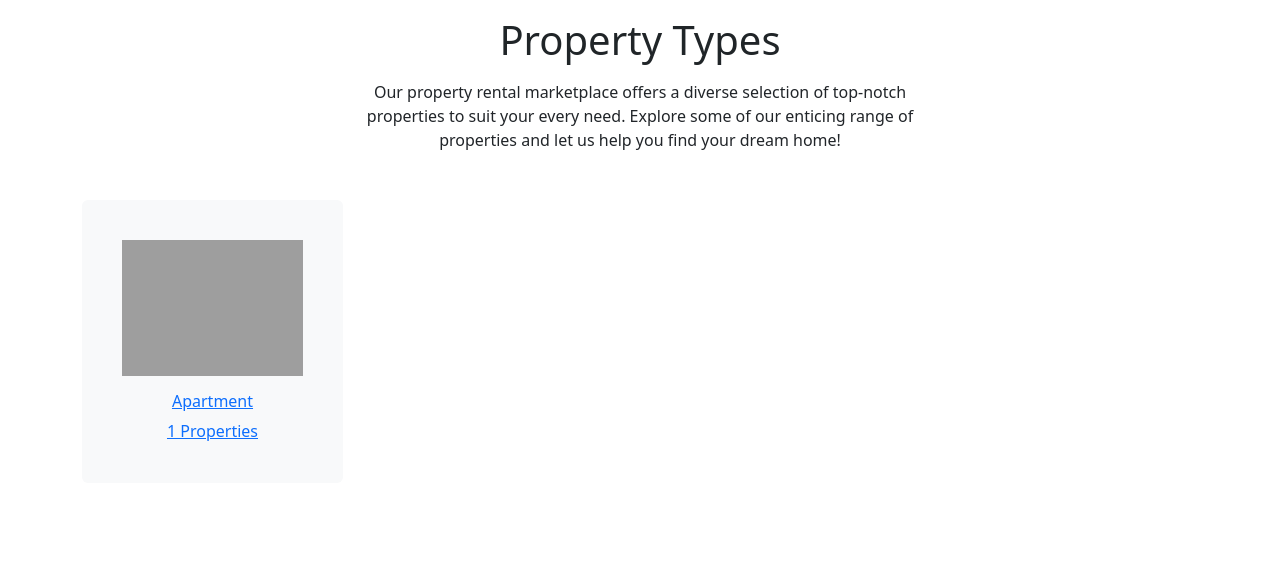
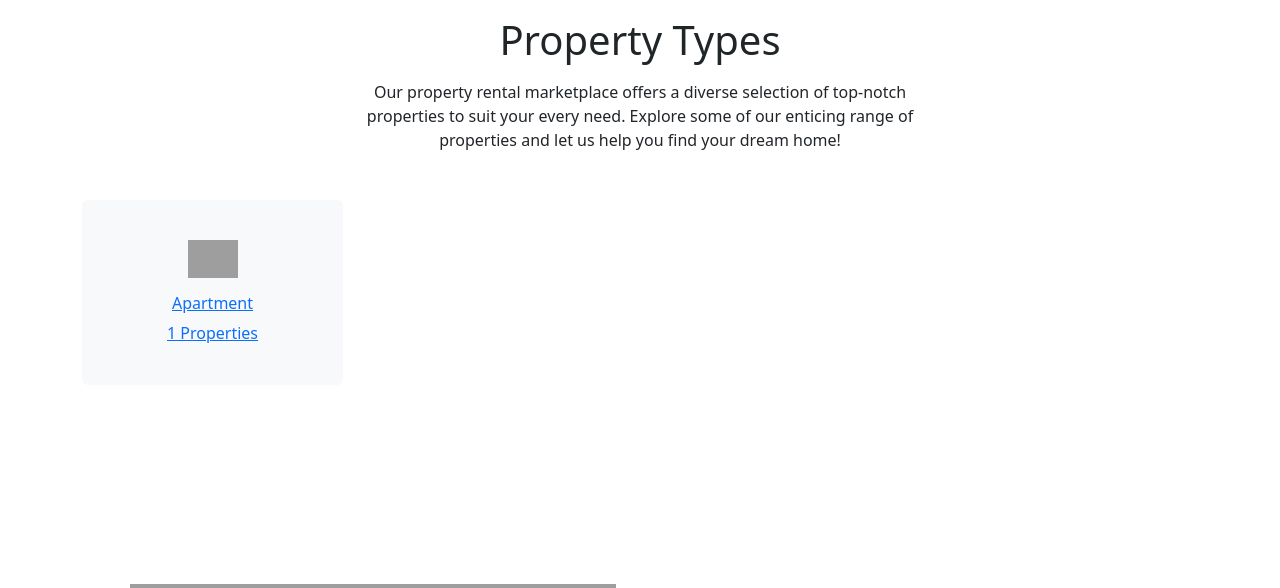
Before and after one commit to AlexDimov-04/Property-Rental-Marketplace, a Django app: page / in a window 1280 px wide. Shown: the part 559-1147 px from the top of the page. Run offline with Django 5.2, Linux system fonts and the light colour scheme; a user stored in the database is signed in; tables that the repository leaves empty hold one stand-in row (values such as "Sample post"); grey boxes marked "Sample" are stand-in pictures; some libraries are stand-ins or nearby versions; grey boxes are pictures that could not be loaded.

Commit message:
add statement for each property type render image

```diff
--- a/property_rental_marketplace/templates/hero_page/landing_page.html
+++ b/property_rental_marketplace/templates/hero_page/landing_page.html
@@ -56,7 +56,15 @@
                     href="{% url 'list_properties' property_type %}?property_type={{ property_type }}">
                     <div class="rounded p-4">
                         <div class="icon mb-3">
-                            <img class="img-fluid" src="{% static 'images/icon-apartment.png' %}" alt="Icon">
+                            {% if property_type == 'Apartment' %}
+                                <img style="width: 50px;" class="img-fluid" src="{% static 'images/apartment.png' %}" alt="Icon">
+                            {% elif property_type == 'Villa'%}
+                                <img style="width: 50px;" class="img-fluid" src="{% static 'images/villa.png' %}" alt="Icon">
+                            {% elif property_type == 'Shop'%}
+                                <img style="width: 50px;" class="img-fluid" src="{% static 'images/shop.png' %}" alt="Icon">
+                            {% elif property_type == 'Office' %}
+                                <img style="width: 50px;" class="img-fluid" src="{% static 'images/office.png' %}" alt="Icon">
+                            {% endif %}
                         </div>
                         <h6>{{ property_type }}</h6>
                         <span>{{ count }} Properties</span>
```
